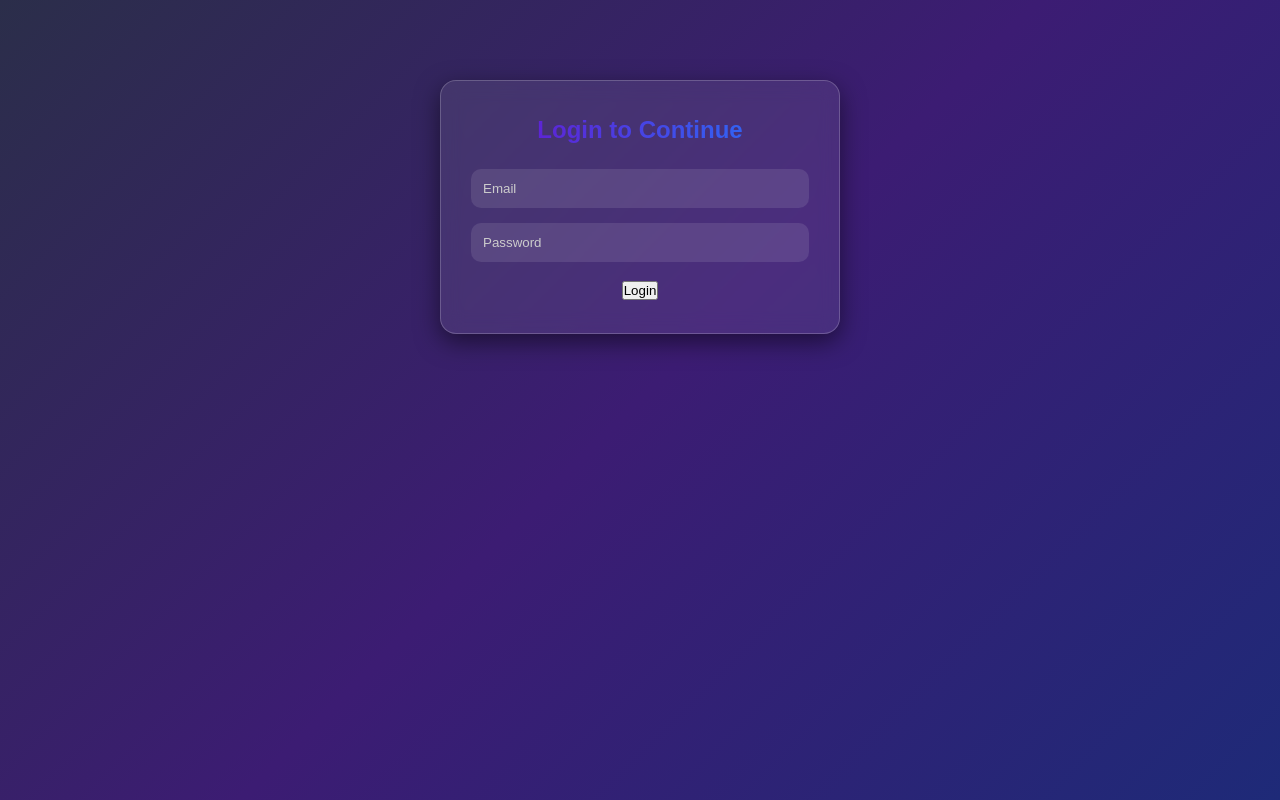
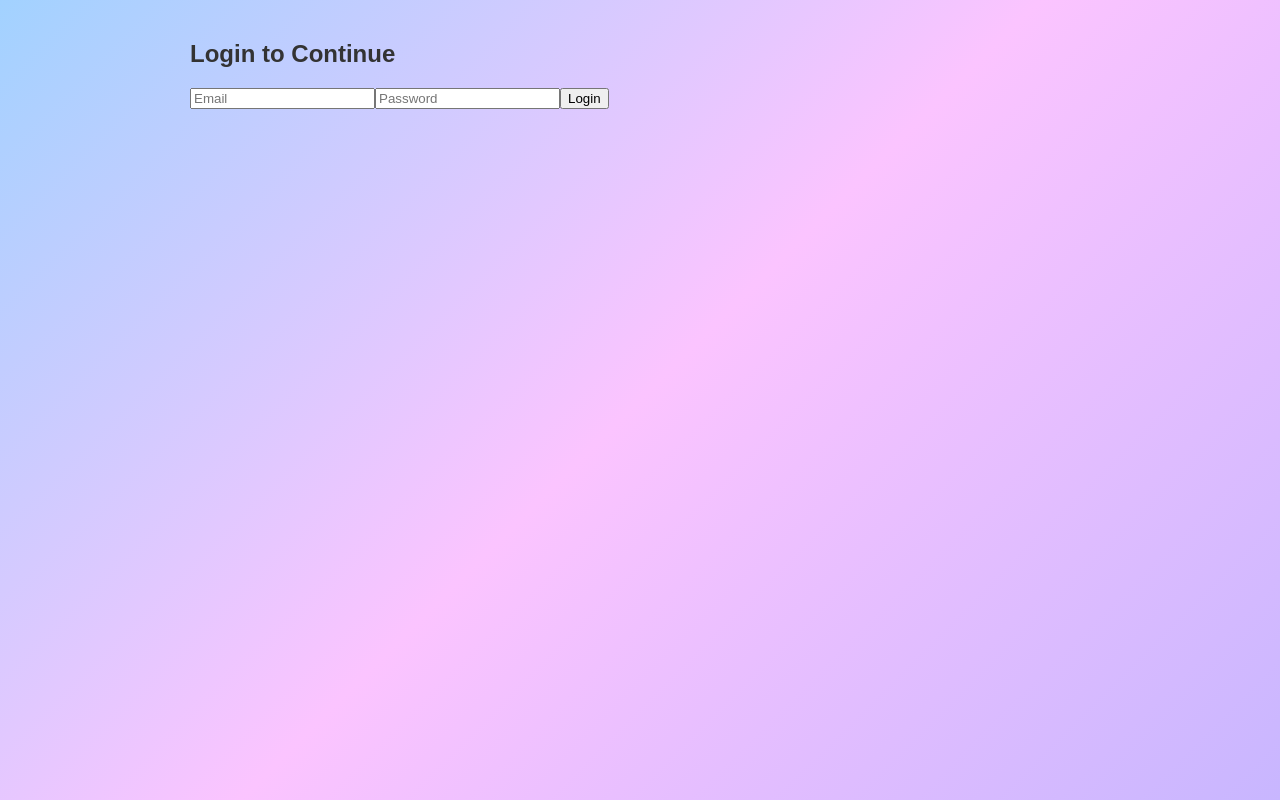
Before and after one commit to SAG-bot/vlog-app, a React (Vite) app: page / in a window 1280 px wide. Built offline with nearby package versions, Linux system fonts and the light colour scheme; no server answers.

Commit message:
style.css

```diff
--- a/style.css
+++ b/style.css
@@ -1,192 +1,104 @@
-/* 🌌 Global Reset */
-* {
+/* General Layout */
+body {
   margin: 0;
-  padding: 0;
-  box-sizing: border-box;
   font-family: "Poppins", sans-serif;
+  background: linear-gradient(135deg, #a2d2ff, #fbc4ff, #c8b6ff);
+  color: #333;
+  min-height: 100vh;
 }
 
-body {
-  background: linear-gradient(135deg, #2b2e4a, #3c1c73, #1e2a78);
-  color: #fff;
-  min-height: 100vh;
+/* Center content */
+.app-container {
+  max-width: 900px;
+  margin: auto;
+  padding: 20px;
+}
+
+/* Upload Form */
+.upload-form {
   display: flex;
   flex-direction: column;
-  align-items: center;
-  justify-content: flex-start;
-  padding: 20px;
-  line-height: 1.6;
+  gap: 10px;
+  margin-bottom: 25px;
+}
+.upload-form input,
+.upload-form button {
+  padding: 12px;
+  border-radius: 8px;
+  border: none;
+  font-size: 16px;
+}
+.upload-form button {
+  background: linear-gradient(90deg, #89cff0, #f8a1d1, #cda7f7);
+  color: white;
+  cursor: pointer;
+  transition: transform 0.2s ease;
+}
+.upload-form button:hover {
+  transform: scale(1.05);
 }
 
-/* 🌸 Affirmation Banner */
-header {
-  background: linear-gradient(90deg, #6a11cb, #2575fc);
+/* Video Grid */
+.video-list h2 {
+  text-align: center;
+  margin-bottom: 20px;
+}
+.video-grid {
+  display: grid;
+  grid-template-columns: repeat(auto-fill, minmax(250px, 1fr));
+  gap: 20px;
+}
+.video-tile {
+  background: white;
+  padding: 15px;
+  border-radius: 15px;
+  box-shadow: 0 4px 10px rgba(0,0,0,0.1);
+  text-align: center;
+}
+.video-player {
   width: 100%;
-  padding: 15px;
-  text-align: center;
-  border-radius: 12px;
-  margin-bottom: 20px;
-  box-shadow: 0 4px 20px rgba(0,0,0,0.4);
-  font-size: 1.2rem;
-  font-weight: 600;
+  border-radius: 10px;
+  margin-bottom: 10px;
+}
+.video-actions {
+  display: flex;
+  justify-content: center;
+  gap: 10px;
+}
+.like-btn,
+.delete-btn {
+  padding: 8px 12px;
+  border-radius: 8px;
+  border: none;
+  cursor: pointer;
+  font-size: 14px;
+}
+.like-btn {
+  background: #f8a1d1;
+  color: white;
+}
+.like-btn:hover {
+  background: #f07aa9;
+}
+.delete-btn {
+  background: #ff6b6b;
+  color: white;
+}
+.delete-btn:hover {
+  background: #e63946;
 }
 
-/* 📹 Upload Section */
-.upload-container {
-  background: rgba(255,255,255,0.05);
-  border: 1px solid rgba(255,255,255,0.2);
-  padding: 20px;
-  border-radius: 16px;
-  width: 100%;
-  max-width: 500px;
-  margin-bottom: 30px;
-  box-shadow: 0 8px 25px rgba(0,0,0,0.4);
-  backdrop-filter: blur(8px);
+/* Mobile Responsiveness */
+@media (max-width: 600px) {
+  .app-container {
+    padding: 10px;
+  }
+  .upload-form input,
+  .upload-form button {
+    font-size: 14px;
+    padding: 10px;
+  }
+  .video-tile {
+    padding: 10px;
+  }
 }
-
-.upload-container h2 {
-  text-align: center;
-  margin-bottom: 15px;
-  font-size: 1.5rem;
-  background: linear-gradient(90deg, #6a11cb, #2575fc);
-  -webkit-background-clip: text;
-  -webkit-text-fill-color: transparent;
-}
-
-.upload-btn {
-  padding: 12px 20px;
-  border: none;
-  border-radius: 10px;
-  background: linear-gradient(90deg, #6a11cb, #2575fc);
-  color: white;
-  font-weight: bold;
-  font-size: 1rem;
-  cursor: pointer;
-  width: 100%;
-  transition: all 0.3s ease;
-}
-
-.upload-btn:disabled {
-  background: #555;
-  cursor: not-allowed;
-}
-
-.upload-btn:hover:not(:disabled) {
-  transform: scale(1.05);
-  box-shadow: 0 0 12px #6a11cb, 0 0 20px #2575fc;
-}
-
-/* 🎞️ Video Grid */
-.video-grid {
-  display: grid;
-  grid-template-columns: repeat(auto-fit, minmax(280px, 1fr));
-  gap: 20px;
-  width: 100%;
-  max-width: 1000px;
-}
-
-.video-card {
-  background: rgba(255,255,255,0.05);
-  border: 1px solid rgba(255,255,255,0.15);
-  border-radius: 16px;
-  padding: 15px;
-  text-align: center;
-  backdrop-filter: blur(6px);
-  box-shadow: 0 6px 18px rgba(0,0,0,0.4);
-  transition: transform 0.3s ease, box-shadow 0.3s ease;
-}
-
-.video-card:hover {
-  transform: translateY(-5px);
-  box-shadow: 0 10px 25px rgba(0,0,0,0.6);
-}
-
-.video-card h3 {
-  margin-bottom: 10px;
-  font-size: 1.1rem;
-  color: #e0e0ff;
-}
-
-video {
-  width: 100%;
-  border-radius: 12px;
-  margin-bottom: 10px;
-}
-
-/* 🗑️ Delete Button */
-.delete-btn {
-  background: #ff4b5c;
-  color: #fff;
-  border: none;
-  border-radius: 8px;
-  padding: 8px 14px;
-  cursor: pointer;
-  transition: 0.3s ease;
-}
-
-.delete-btn:hover {
-  background: #ff1e38;
-  box-shadow: 0 0 12px #ff4b5c;
-}
-
-/* 🔐 Login Page */
-.login-container {
-  background: rgba(255,255,255,0.08);
-  border: 1px solid rgba(255,255,255,0.2);
-  padding: 30px;
-  border-radius: 16px;
-  width: 100%;
-  max-width: 400px;
-  text-align: center;
-  margin-top: 60px;
-  box-shadow: 0 8px 25px rgba(0,0,0,0.5);
-  backdrop-filter: blur(10px);
-}
-
-.login-container h2 {
-  margin-bottom: 20px;
-  background: linear-gradient(90deg, #6a11cb, #2575fc);
-  -webkit-background-clip: text;
-  -webkit-text-fill-color: transparent;
-}
-
-.login-container input {
-  width: 100%;
-  padding: 12px;
-  margin-bottom: 15px;
-  border: none;
-  border-radius: 10px;
-  outline: none;
-  background: rgba(255,255,255,0.1);
-  color: white;
-}
-
-.login-container input::placeholder {
-  color: #ccc;
-}
-
-.login-btn {
-  width: 100%;
-  padding: 12px;
-  border: none;
-  border-radius: 10px;
-  background: linear-gradient(90deg, #6a11cb, #2575fc);
-  color: white;
-  font-weight: bold;
-  font-size: 1rem;
-  cursor: pointer;
-  transition: all 0.3s ease;
-}
-
-.login-btn:hover {
-  transform: scale(1.05);
-  box-shadow: 0 0 12px #6a11cb, 0 0 20px #2575fc;
-}
-
-.loading {
-  color: #fff;
-  font-size: 1.3rem;
-  font-weight: 600;
-  text-align: center;
-  margin-top: 20%;
-}
```
